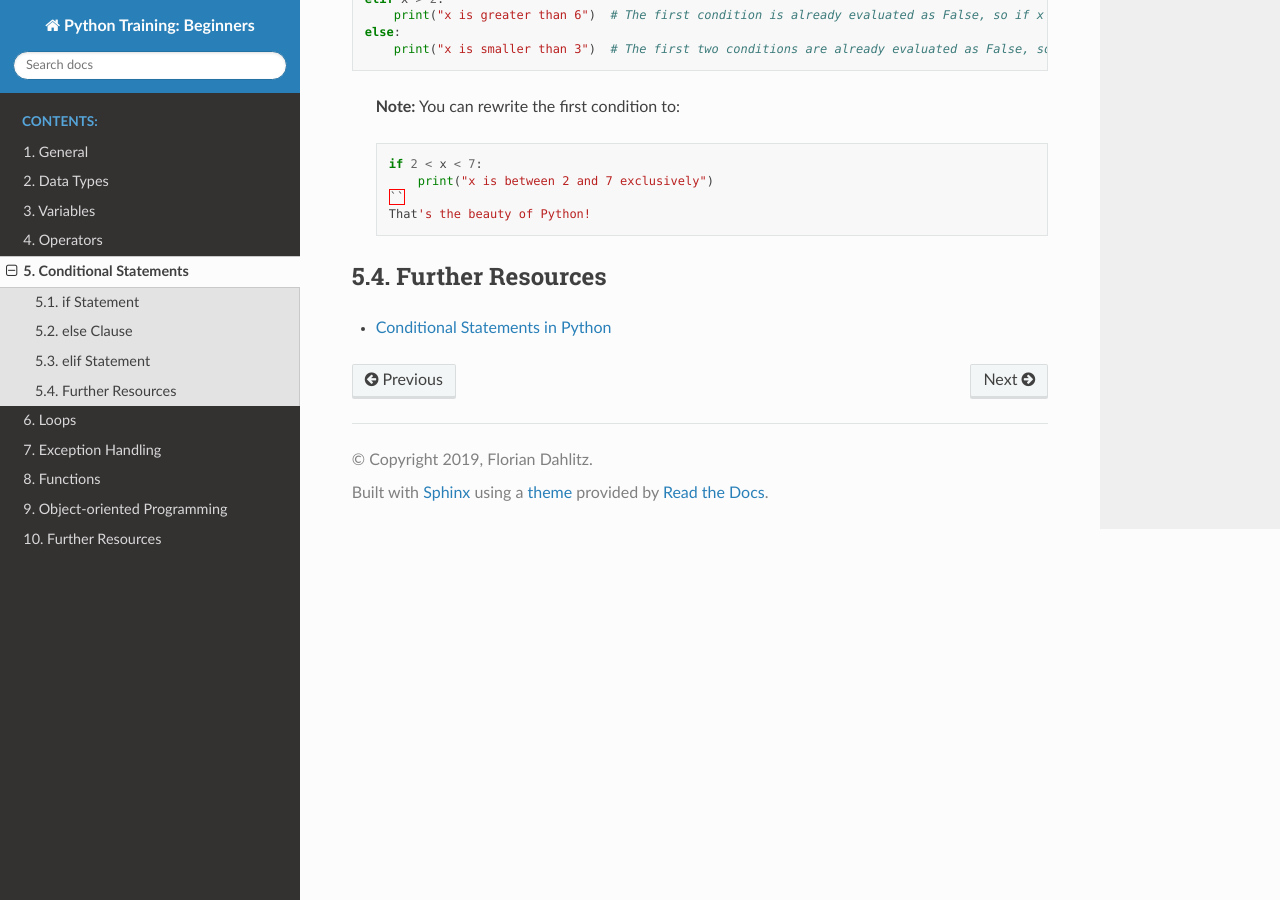
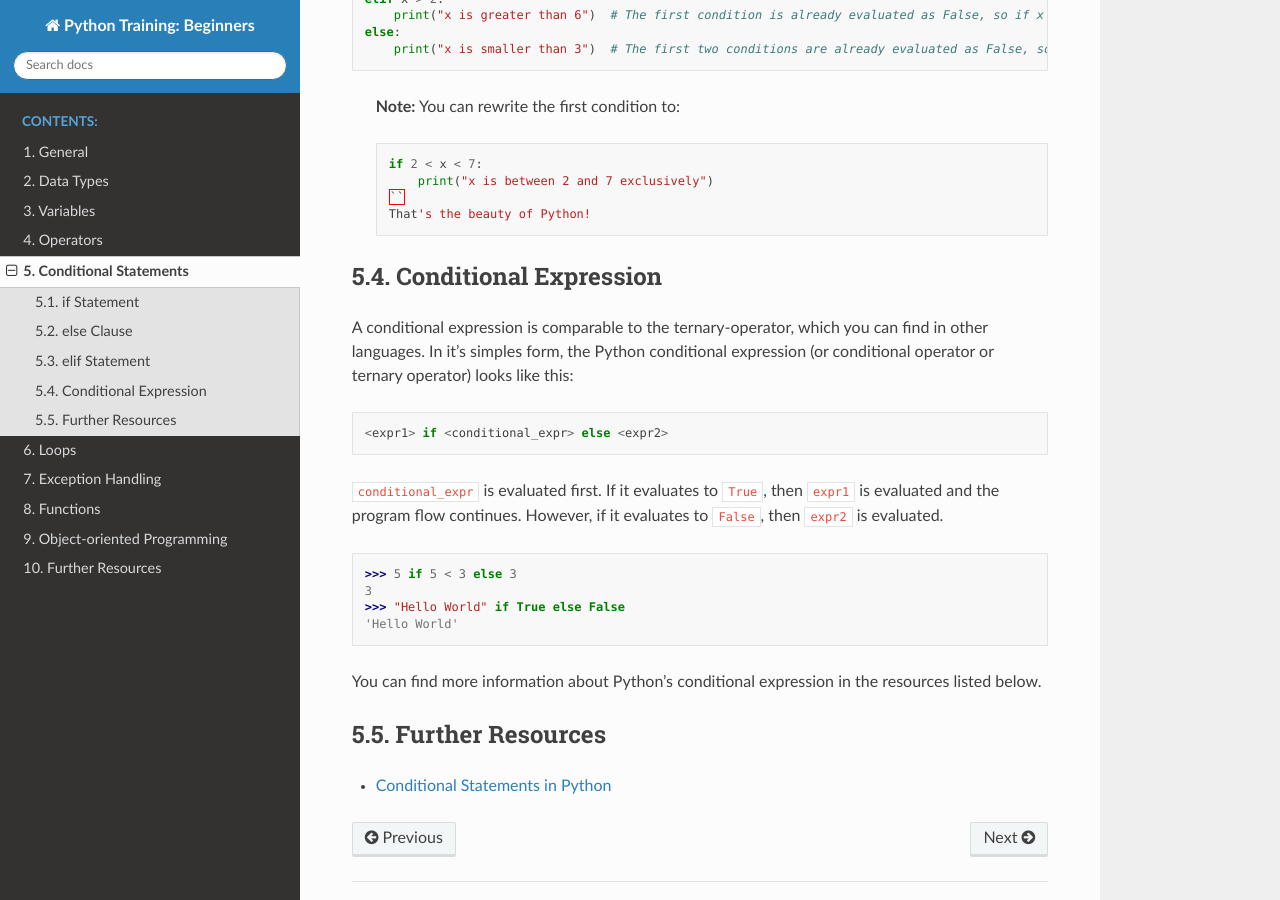
Before and after one commit to DahlitzFlorian/python-training-beginners, a Sphinx documentation site: the page built from docs/conditional_statements.md, in a window 1280 px wide and 900 px high, scrolled down 1988 px. Built offline with Sphinx 7.4.7 and the Read the Docs theme 2.0.0, drawn with Linux system fonts in a browser that asks for light colours.

Commit message:
feat(conditional_statements): add a note about conditional expressions

````diff
--- a/docs/conditional_statements.md
+++ b/docs/conditional_statements.md
@@ -105,6 +105,29 @@ else:
 > That's the beauty of Python!
 
 
+## Conditional Expression
+
+A conditional expression is comparable to the ternary-operator, which you can find in other languages.
+In it's simples form, the Python conditional expression (or conditional operator or ternary operator) looks like this:
+
+```python
+<expr1> if <conditional_expr> else <expr2>
+```
+
+`conditional_expr` is evaluated first.
+If it evaluates to `True`, then `expr1` is evaluated and the program flow continues.
+However, if it evaluates to `False`, then `expr2` is evaluated.
+
+```python
+>>> 5 if 5 < 3 else 3
+3
+>>> "Hello World" if True else False
+'Hello World'
+```
+
+You can find more information about Python's conditional expression in the resources listed below.
+
+
 ## Further Resources
 
 - [Conditional Statements in Python](https://realpython.com/python-conditional-statements/)
````
